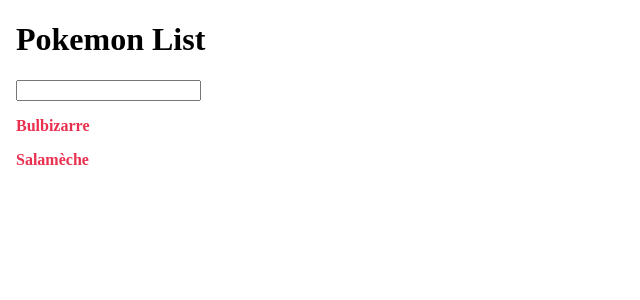
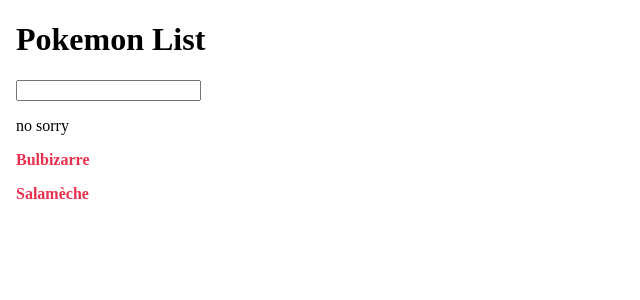
Before and after one commit to zahaira/angular_project, an Angular app in the folder ng-pok-app/: page / in a window 1280 px wide. Shown: the top 300 px of the page, without its empty margins (0-640 px from the left). Built offline with nearby package versions, Linux system fonts and the light colour scheme.

Commit message:
ngif directive

```diff
--- a/ng-pok-app/src/app/app.component.html
+++ b/ng-pok-app/src/app/app.component.html
@@ -9,7 +9,12 @@
 <body>
     <h1>Pokemon List </h1>
     <input #input (keyup.enter)="selectPokemon(input.value)" type="number">
-    <p>{{pokemonSelected?.name}}</p>
+    <p *ngIf="pokemonSelected">
+        {{pokemonSelected.name}}
+    </p>
+    <p *ngIf="!pokemonSelected">
+        no sorry
+    </p>
     <p style="color: rgb(234, 48, 79);font-weight: bolder;">{{pokemonList[0].name}}</p>
     <p style="color: rgb(234, 48, 79);font-weight: bolder;">{{pokemonList[1].name}}</p>
 </body>
```
